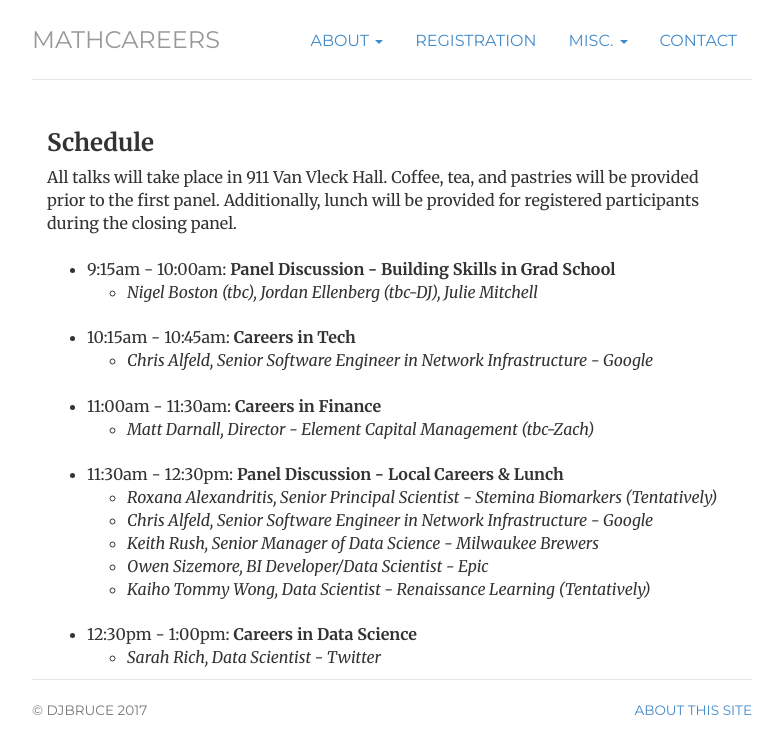
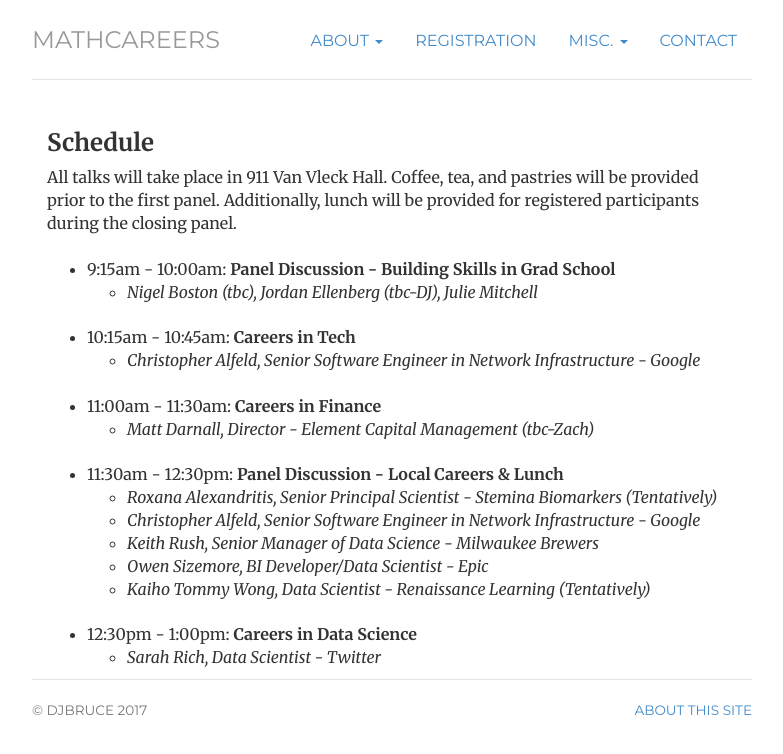
Before and after one commit to julietteBruce/MathCareers, a Jekyll site: the page built from schedule/index.html, in a window 1280 px wide. Shown: the top 754 px of the page, without its empty margins (248-1031 px from the left). Built offline with Jekyll 4.4.1, drawn with Linux system fonts in a browser that asks for light colours.

Commit message:
Schedule

```diff
--- a/schedule/index.html
+++ b/schedule/index.html
@@ -18,7 +18,7 @@ All talks will take place in 911 Van Vleck Hall. Coffee, tea, and pastries will
 	<br>
 	<li>10:15am - 10:45am: <b>Careers in Tech</b></li>
 		<ul>
-			<li><i>Chris Alfeld, Senior Software Engineer in Network Infrastructure - Google</i></li>
+			<li><i>Christopher Alfeld, Senior Software Engineer in Network Infrastructure - Google</i></li>
 		</ul>
 	<br>
 	<li>11:00am - 11:30am: <b>Careers in Finance</b></li>
@@ -29,7 +29,7 @@ All talks will take place in 911 Van Vleck Hall. Coffee, tea, and pastries will
 	<li>11:30am - 12:30pm: <b>Panel Discussion - Local Careers & Lunch</b></li>
 		<ul>
 			<li><i>Roxana Alexandritis, Senior Principal Scientist - Stemina Biomarkers (Tentatively)</i></li>
-			<li><i>Chris Alfeld, Senior Software Engineer in Network Infrastructure - Google</i></li>
+			<li><i>Christopher Alfeld, Senior Software Engineer in Network Infrastructure - Google</i></li>
 			<li><i>Keith Rush, Senior Manager of Data Science - Milwaukee Brewers</i></li>
 			<li><i>Owen Sizemore, BI Developer/Data Scientist - Epic</i></li>
 			<li><i>Kaiho Tommy Wong, Data Scientist - Renaissance Learning (Tentatively)</i></li>
```
